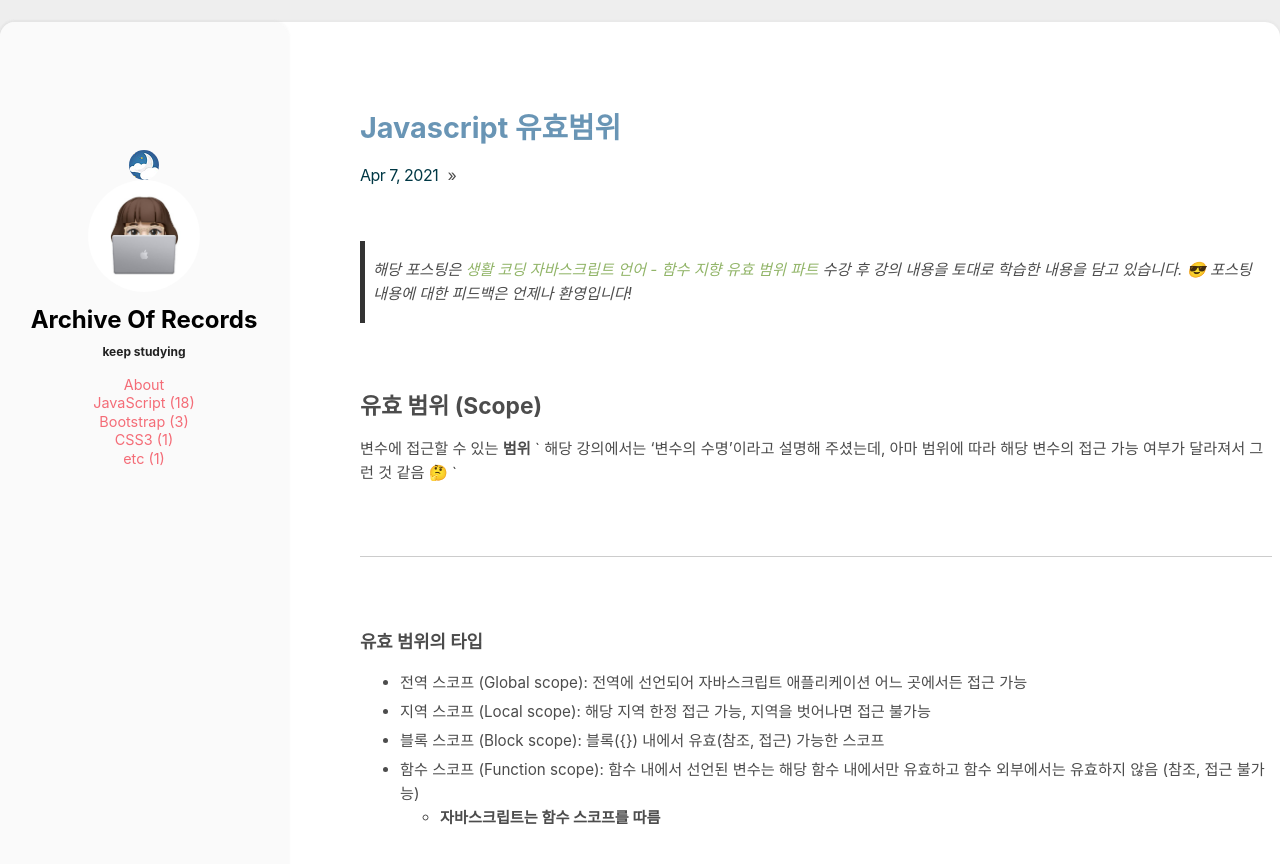
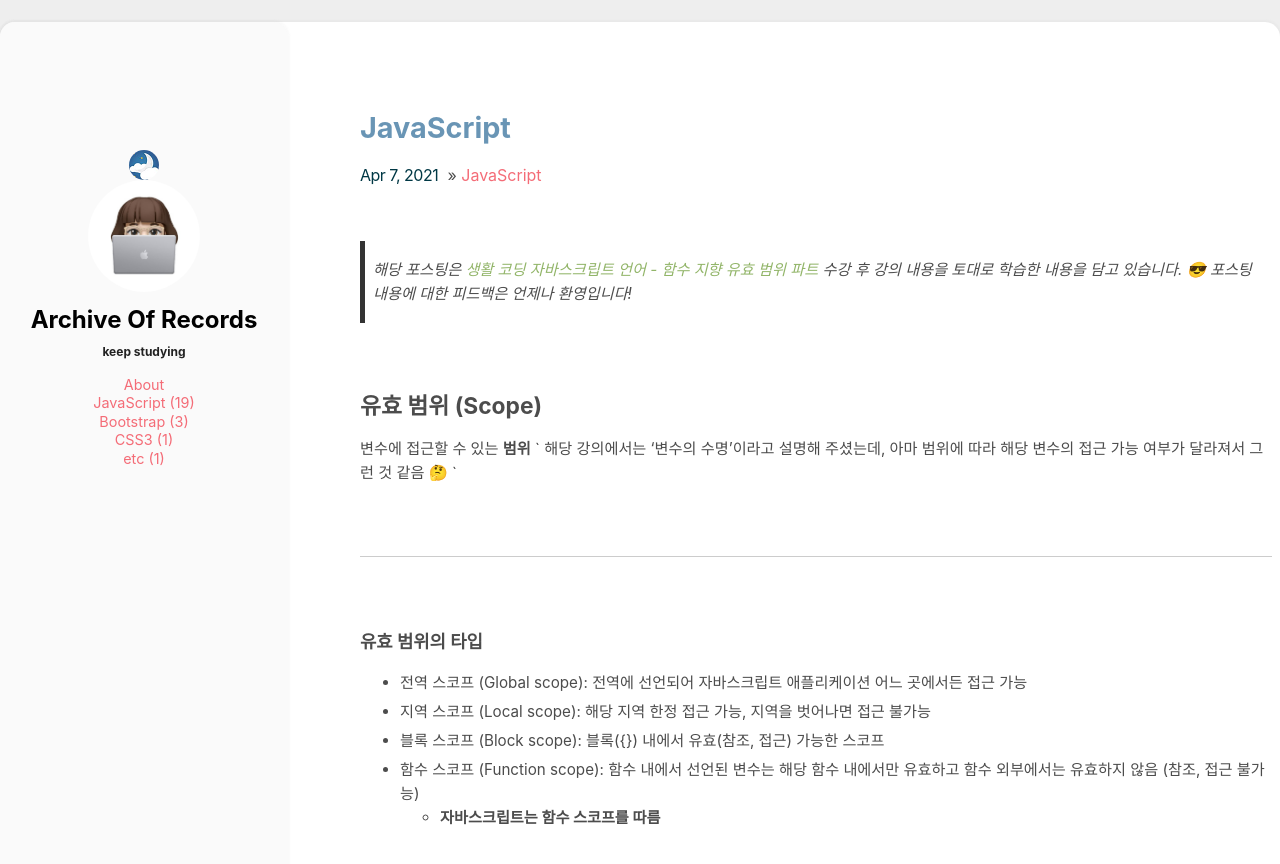
Before and after one commit to absolutelyfullycapable/absolutelyfullycapable.github.io, a Jekyll site: the page built from _posts/2021-04-07-javascript-유효범위.md, in a window 1280 px wide and 900 px high. Shown: the top 864 px of the window. Built offline with Jekyll 4.4.1, drawn with Linux system fonts in a browser that asks for light colours; part of the change alters nothing that is shown.

Commit message:
Update 2021-04-07-javascript-유효범위.md

```diff
--- a/_posts/2021-04-07-javascript-유효범위.md
+++ b/_posts/2021-04-07-javascript-유효범위.md
@@ -1,3 +1,10 @@
+---
+title: "JavaScript"
+date: 2021-04-07
+categories: [JavaScript]
+comments: true
+---
+
 > 해당 포스팅은 [생활 코딩 자바스크립트 언어 - 함수 지향 유효 범위 파트](https://opentutorials.org/course/743/6495) 수강 후 강의 내용을 토대로 학습한 내용을 담고 있습니다. 😎
 포스팅 내용에 대한 피드백은 언제나 환영입니다!
 
```
